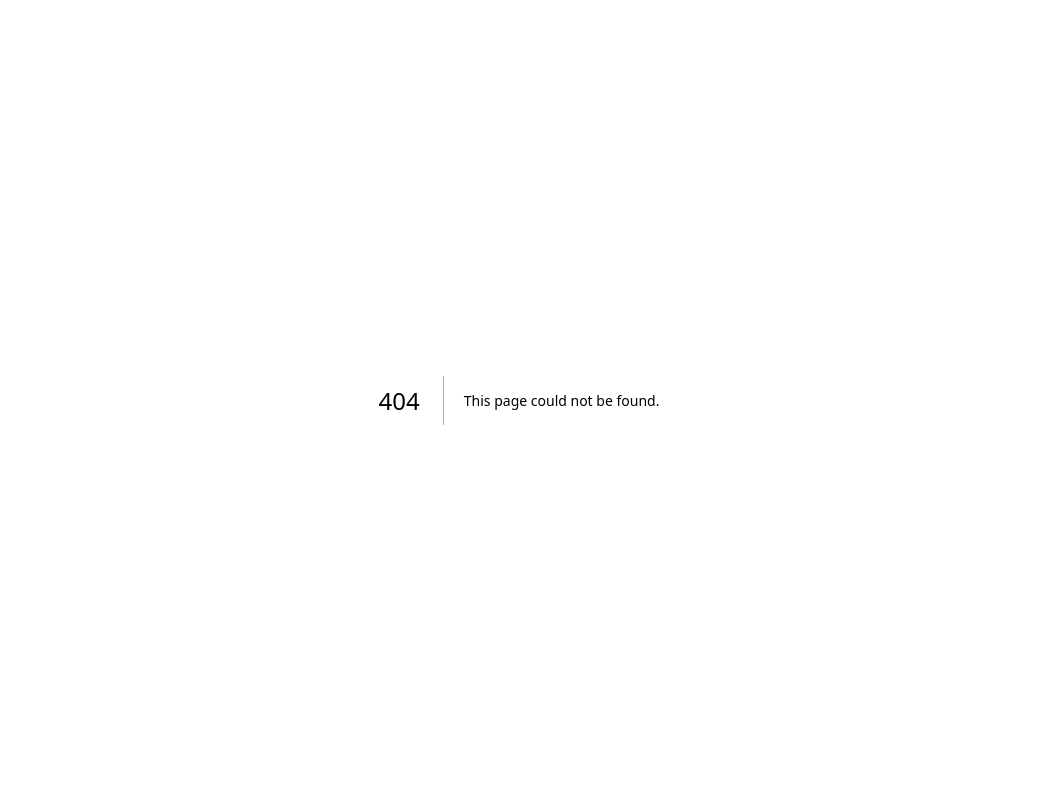
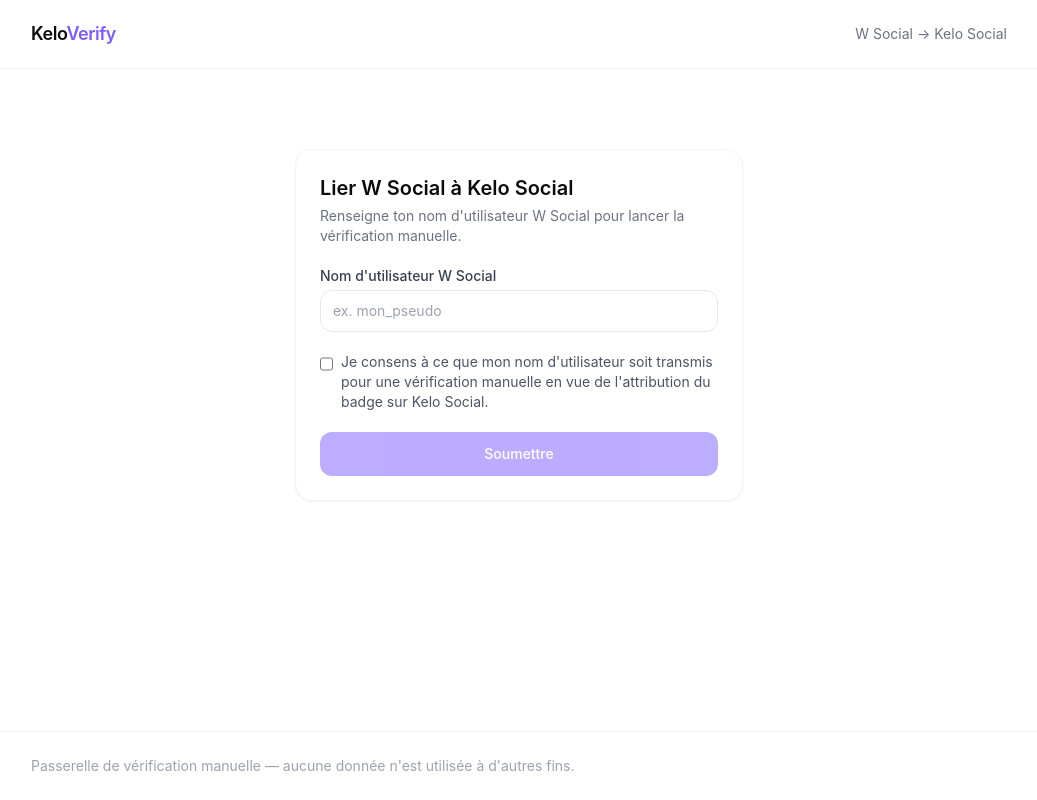
Before and after one commit to kelosocialeu/keloverification, a Next.js app: page /verification in a window 1280 px wide. Before the commit this address had no page. Shown: the whole page, without its empty margins (121-1158 px from the left). Built offline with nearby package versions, Linux system fonts and the light colour scheme.

Commit message:
Create verification.js

```diff
--- /dev/null
+++ b/pages/verification.js
@@ -0,0 +1,13 @@
+// pages/verification.js
+import Layout from '../components/Layout';
+import VerificationForm from '../components/VerificationForm';
+
+export default function Verification() {
+  return (
+    <Layout>
+      <section className="py-20">
+        <VerificationForm />
+      </section>
+    </Layout>
+  );
+}
```
